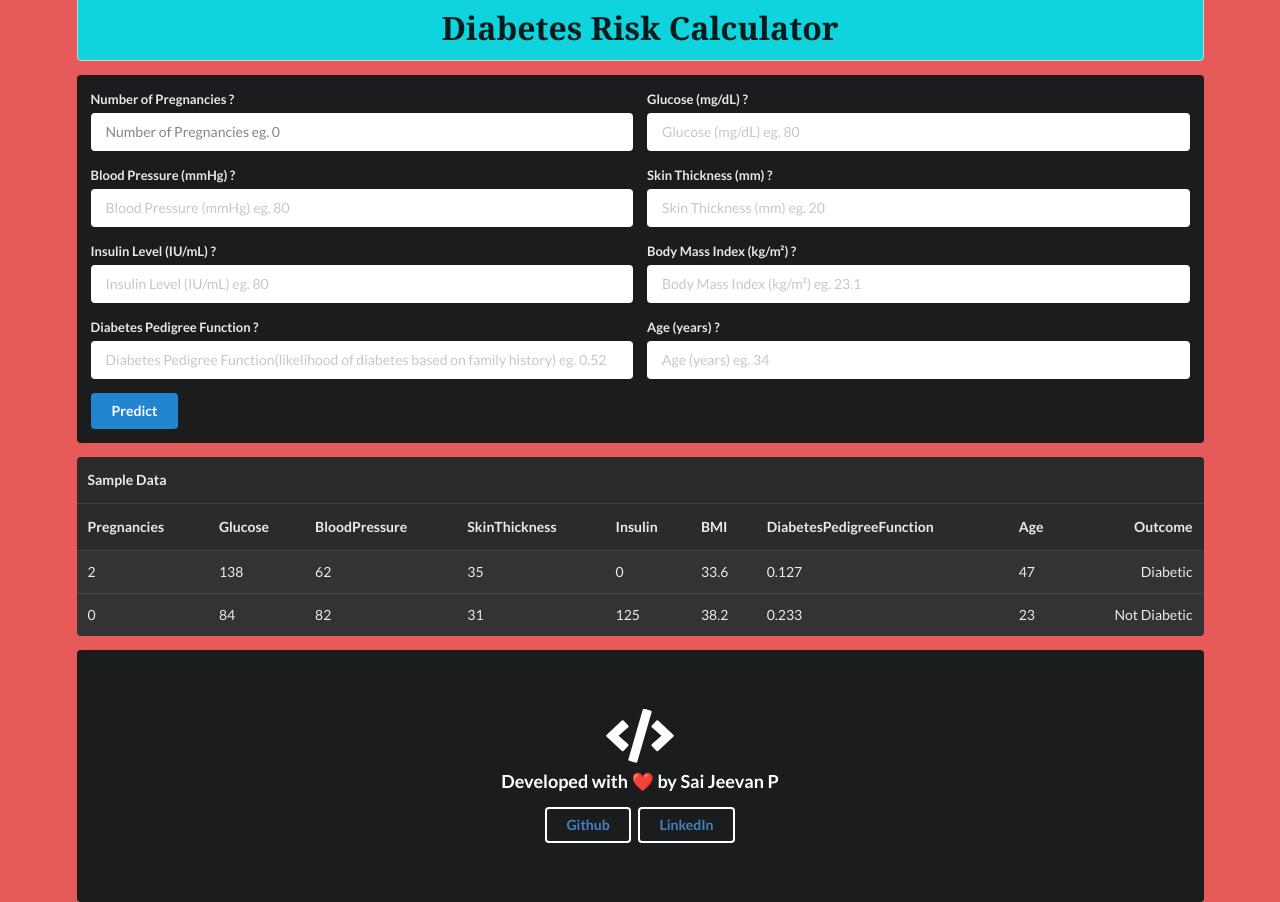
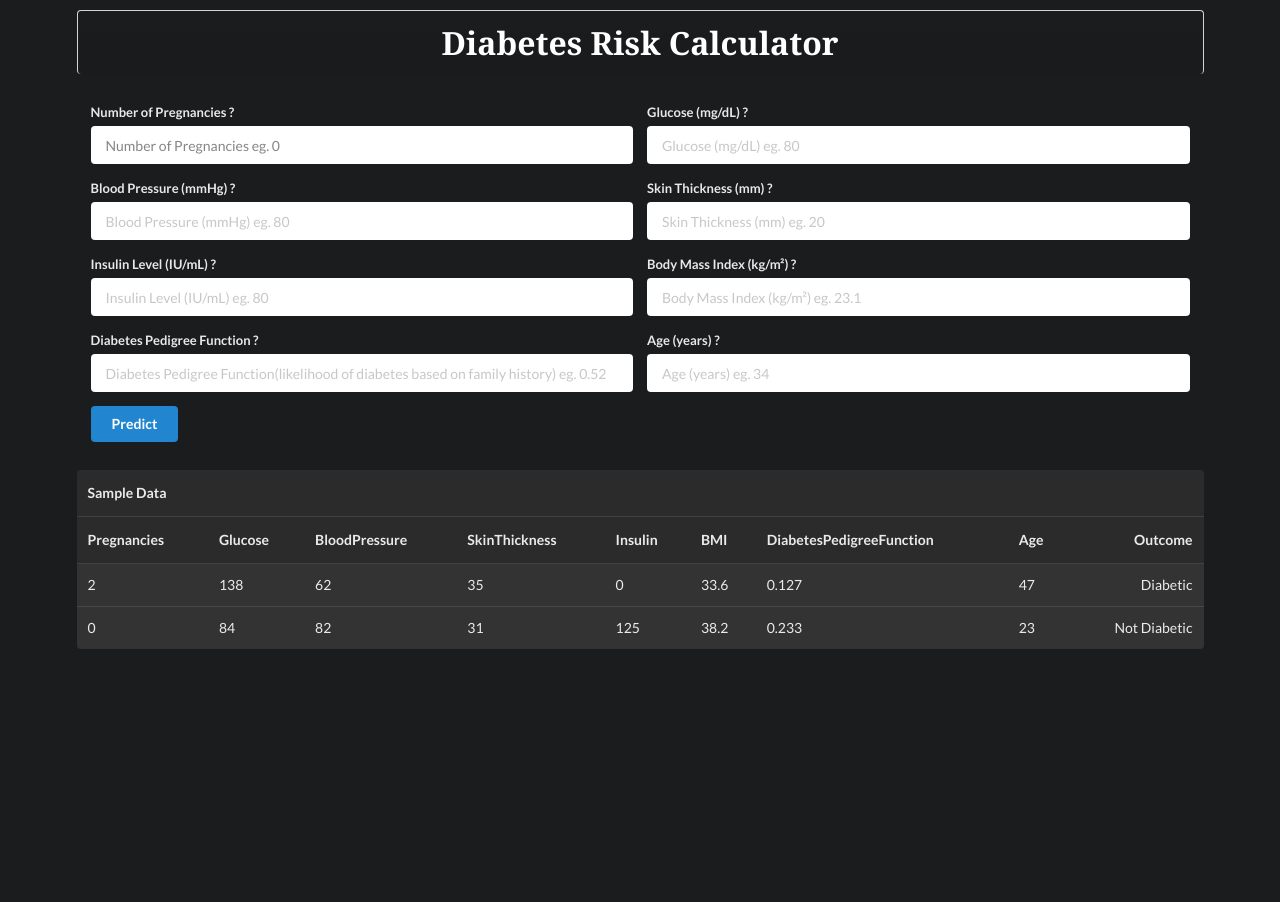
Before and after one commit to SaiJeevanPuchakayala/Diabetes-Risk-Calculator, a Flask app: page / in a window 1280 px wide. After the commit the page ends 649 px from the top, so only its background shows below. Run offline with Flask 2, Linux system fonts and the light colour scheme; parts of the project's set-up code (start-up, migrations or seed data) failed here and were passed over; some libraries are stand-ins or nearby versions.

Commit message:
UI changes

```diff
--- a/templates/index.html
+++ b/templates/index.html
@@ -9,10 +9,10 @@
     <script src="https://cdnjs.cloudflare.com/ajax/libs/semantic-ui/2.2.13/semantic.min.js"></script>
 
 </head>
-<body style = "background-color: rgb(231, 90, 90);">
+<body style = "background-color: #1b1c1d;">
 
 <div class="ui container">
-        <h3 style = "background-color: #0fd3dd; font-size: xx-large; font-family:Cambria, Cochin, Georgia, Times, 'Times New Roman', serif;" class="ui block center aligned header">
+        <h3 style = "background-color: #1b1c1d;font-size: xx-large; font-family:Cambria, Cochin, Georgia, Times, 'Times New Roman', serif; margin-top: 10px;" class="ui block inverted center aligned header">
             Diabetes Risk Calculator
         </h3>
     <div class="ui inverted segment">
@@ -109,18 +109,7 @@
       </tr>
     </tbody>
   </table>
-
-    <div class="ui inverted placeholder segment">
-      <div class="ui icon header">
-        <i class="code icon"></i>
-        Developed with ❤️ by Sai Jeevan P
-      </div>
-      <div class="inline">
-        <div class="ui inverted button"><a  href="https://github.com/SaiJeevanPuchakayala">Github</a></div>
-        <div class="ui inverted button"><a  href="https://www.linkedin.com/in/sai-jeevan-puchakayala/">LinkedIn</a></div>
-      </div>
-    </div>
-  </div>
+</div>
 
 </body>
 </html>
```
Also changed, not shown: templates/result.html (+7 -7 lines).
